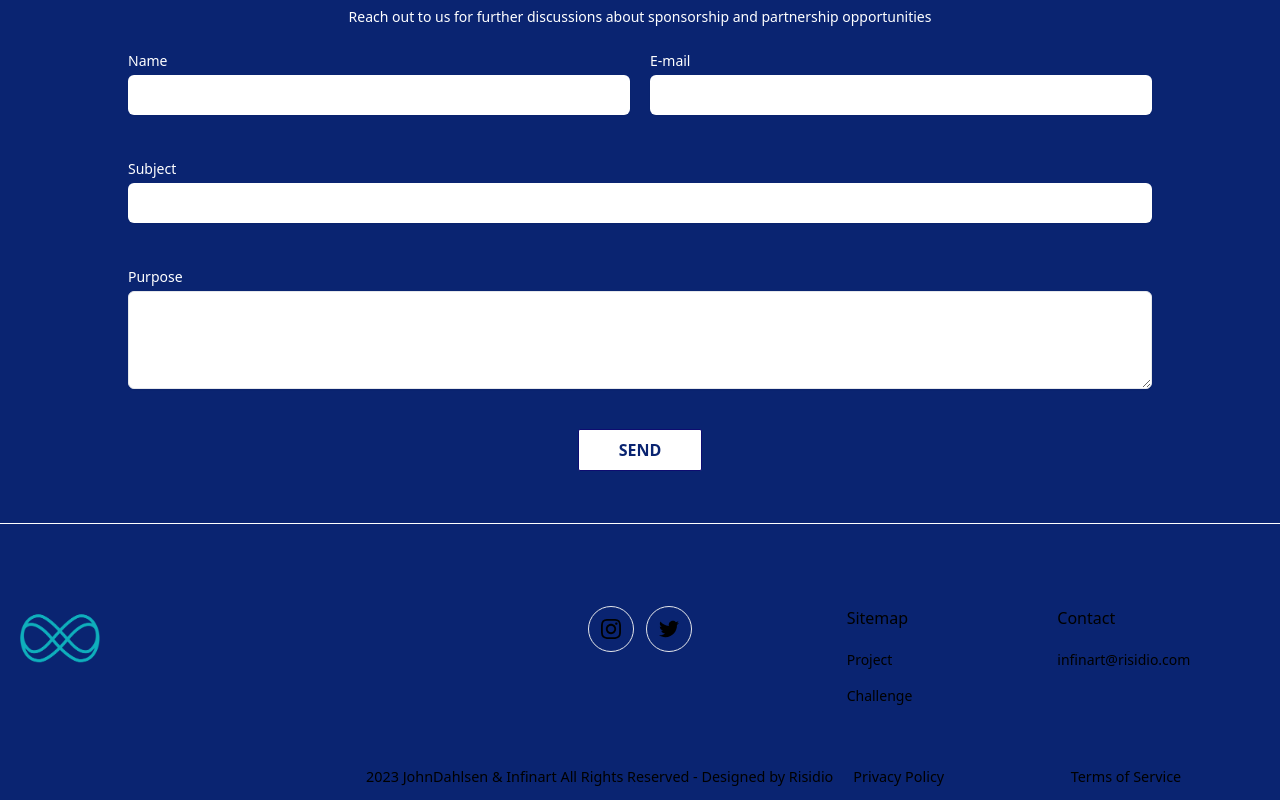
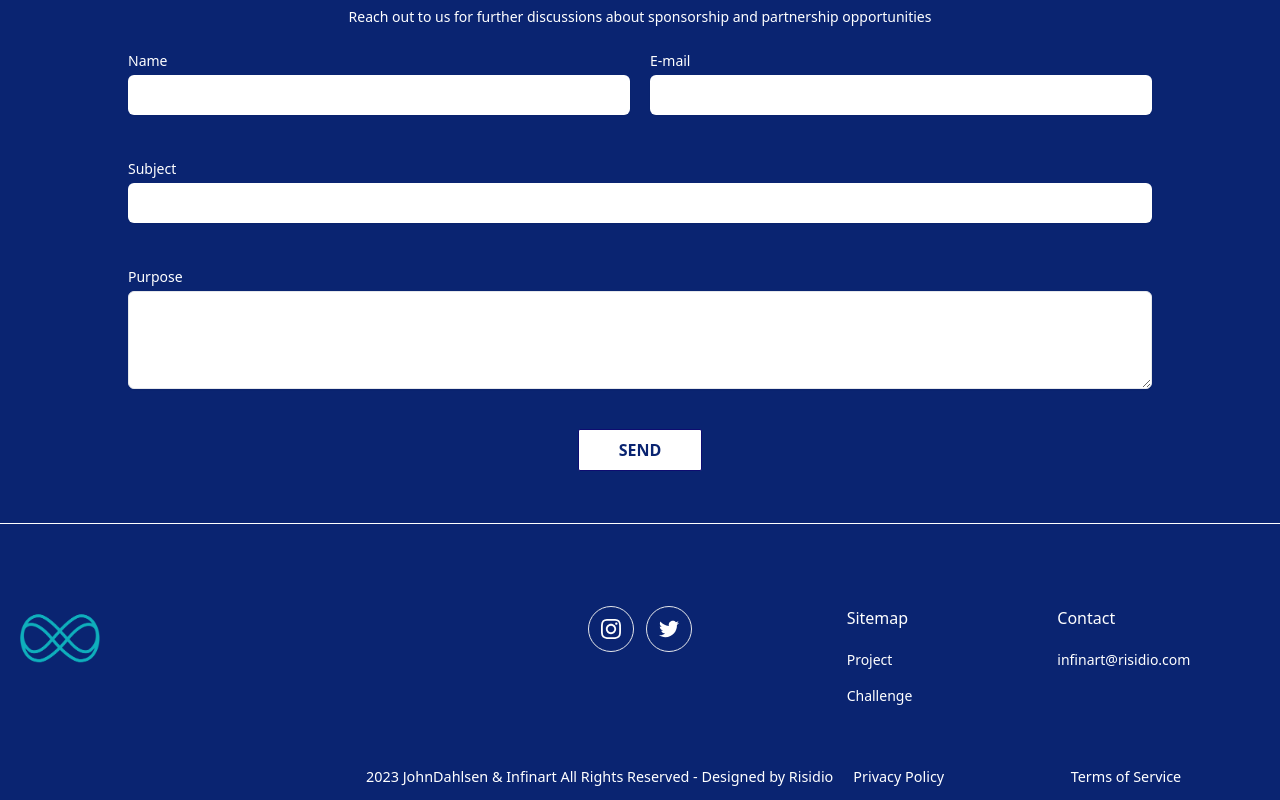
Before and after one commit to Risidio/gpgp, a React (Create React App) app: page / in a window 1280 px wide. Shown: the part 6011-6811 px from the top of the page. Built offline with nearby package versions, Linux system fonts and the light colour scheme.

Commit message:
modify the footer

```diff
--- a/src/components/Footer.tsx
+++ b/src/components/Footer.tsx
@@ -11,12 +11,14 @@ interface FooterProps{
 }
 
 const Footer = ({classes= "bg-gpgp-blue"}: FooterProps) => {
-  const footerStyles = getFooterDetail(useLocation().pathname)
-  const isFooterWhite = footerStyles ? true : false;
-  const fontColor = isFooterWhite ? "text-black" : "text-white"
+  const footerStyles = getFooterDetail(useLocation().pathname) || null
+ // const isFooterWhite = footerStyles && footerStyles.fontColor ? true : false;
+  const fontColor = (footerStyles && footerStyles.fontColor) ? footerStyles.fontColor : "white";
+  const fontColorMobile = (footerStyles && footerStyles.fontColorMobile) ? footerStyles.fontColorMobile : "white";
+  console.log(fontColor)
 
   return (
-    <footer className={isFooterWhite ? "bg-white" : classes}>
+    <footer className={footerStyles ? footerStyles!.style : classes}>
        <Container hasSection={false} classes={twMerge("bg-gpgp-blue flex flex-col", `${footerStyles ? footerStyles!.style : ""}`)}>
             <div className="lg:w-full md:w-[75%] sm:w-[90%] w-full mx-auto">
                <hr className={twMerge("h-px my-8 border-0 bg-white",`${footerStyles ? footerStyles!.hrStyle : ""}`)}/>
@@ -25,16 +27,16 @@ const Footer = ({classes= "bg-gpgp-blue"}: FooterProps) => {
             <div className="w-full sm:flex sm:flex-col hidden">
                 <div className="w-full grid grid-cols-3 justify-between p-5">
                     <Logo className="flex justify-start items-start w-20 h-20"/>
-                    <SocialMedia color={`${isFooterWhite ? "bg-gpgp-blue" : "white"}`} />
+                    <SocialMedia color={`${fontColor ? fontColor: "bg-gpgp-blue"}`} />
                     <ContactInfo classes={fontColor} />
                 </div>
 
-                <div className={`w-full grid grid-cols-3 justify-between ${fontColor} pt-10 pb-3`}>
+                <div className={`w-full grid grid-cols-3 justify-between text-${fontColor} pt-10 pb-3`}>
                     <div className="text-right font-thin col-span-2 px-5 text-[0.9rem]">
                         2023 JohnDahlsen & Infinart All Rights Reserved - Designed by Risidio
                     </div>
 
-                    <div className={`grid grid-cols-2 gap-x-2 ${fontColor} font-thin text-[0.9rem]`}>
+                    <div className={`grid grid-cols-2 gap-x-2 text-${fontColor} font-thin text-[0.9rem]`}>
                         <p>Privacy Policy</p>
                         <p>Terms of Service</p>
                     </div>
@@ -43,9 +45,8 @@ const Footer = ({classes= "bg-gpgp-blue"}: FooterProps) => {
 
            {/* Mobile-view */}
             <div className="w-full sm:hidden flex flex-col items-center px-5">
-               <div className={twMerge("w-full grid grid-cols-2 justify-between items-start text-white",
-                               `${isFooterWhite&& "sm:text-white text-black"}`)}>
-                  <SocialMedia color={`${isFooterWhite ? "bg-gpgp-blue" : "white"}`} />
+               <div className={twMerge("w-full grid grid-cols-2 justify-between items-start text-white", fontColorMobile)}>
+                  <SocialMedia color={fontColorMobile} />
                   <div className="flex flex-col items-end">
                       <ul className="text-sm space-y-4 text-right">
                         <li>Sitemap</li>
@@ -54,10 +55,10 @@ const Footer = ({classes= "bg-gpgp-blue"}: FooterProps) => {
                         <li>News</li>
                         <li>Contacts</li>
                       </ul>
-                      <Logo className="flex items-start w-16 h-16" logo={isFooterWhite ? "logo-blue.png": "logo-white.png"}/>
+                      <Logo className="flex items-start w-16 h-16" logo={fontColor ? "logo-blue.png": "logo-white.png"}/>
                   </div>
               </div>
-              <div className={twMerge("w-full text-center text-white font-thin py-5 text-[0.9rem]",`${isFooterWhite && "sm:text-white text-black"}`)}>
+              <div className={twMerge("w-full text-center text-white font-thin py-5 text-[0.9rem]",`${fontColor && "sm:text-white text-black"}`)}>
                    2023 JohnDahlsen & Infinart All Rights Reserved - Designed by Risidio
               </div>
            </div>
--- a/src/components/footer/ContactInfo.tsx
+++ b/src/components/footer/ContactInfo.tsx
@@ -2,9 +2,9 @@ interface ContactInfoProps {
    classes?: string
 }
 
-const ContactInfo = ({classes ="text-white"}: ContactInfoProps) => {
+const ContactInfo = ({classes ="white"}: ContactInfoProps) => {
   return (
-    <div className={`grid grid-cols-2 gap-x-2 ${classes} md:mt-[30px]`}>
+    <div className={`grid grid-cols-2 gap-x-2 text-${classes} md:mt-[30px]`}>
       <div>
         <h4 className="font-normal">Sitemap</h4>
         <ul className="text-sm space-y-4 [&>*:first-child]:pt-5">
--- a/src/libs/getFooterDetail.ts
+++ b/src/libs/getFooterDetail.ts
@@ -3,21 +3,29 @@ export const getFooterDetail = (routeToFind: string) => {
         {
             route: "/",
             style: "sm:bg-gpgp-blue bg-white",
+            fontColor: "white",
+            fontColorMobile: "text-black",
             hrStyle: "sm:bg-white bg-gpgp-blue",
         },
         {
             route: "/contribute",
             style: "bg-white",
+            fontColor: "black",
+            fontColorMobile: "text-white",
             hrStyle: ""
         },
         {
             route: "/contribute/inviteArtist",
             style: "bg-white",
+            fontColor: "black",
+            fontColorMobile: "text-black",
             hrStyle: ""
         },
         {
             route: "/contribute/inviteSponsor",
             style: "bg-white",
+            fontColor: "black",
+            fontColorMobile: "text-black",
             hrStyle: ""
         }
     ]
@@ -28,5 +36,5 @@ export const getFooterDetail = (routeToFind: string) => {
        }
     }
 
-    return "";
+    return;
 }
```
